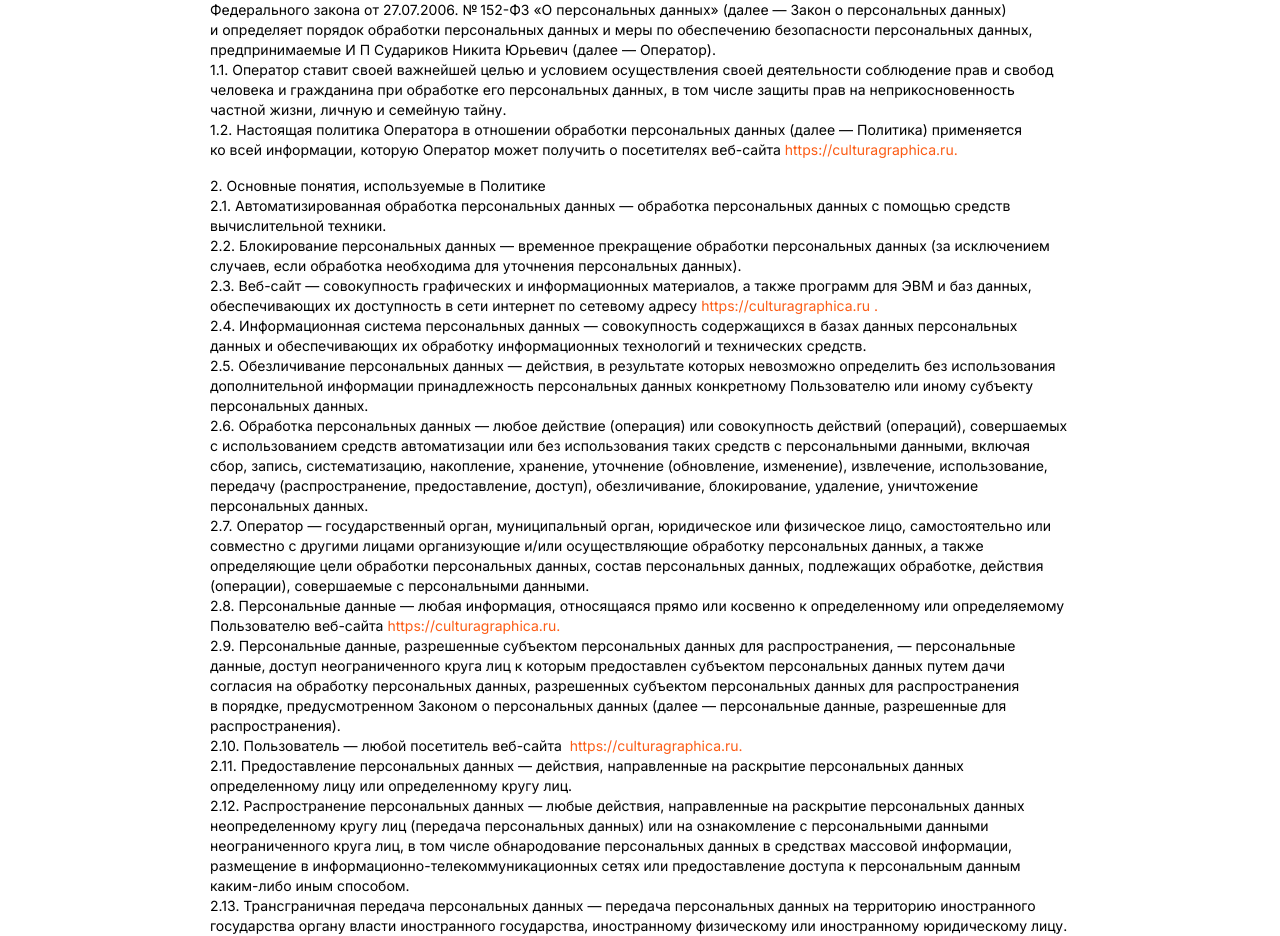
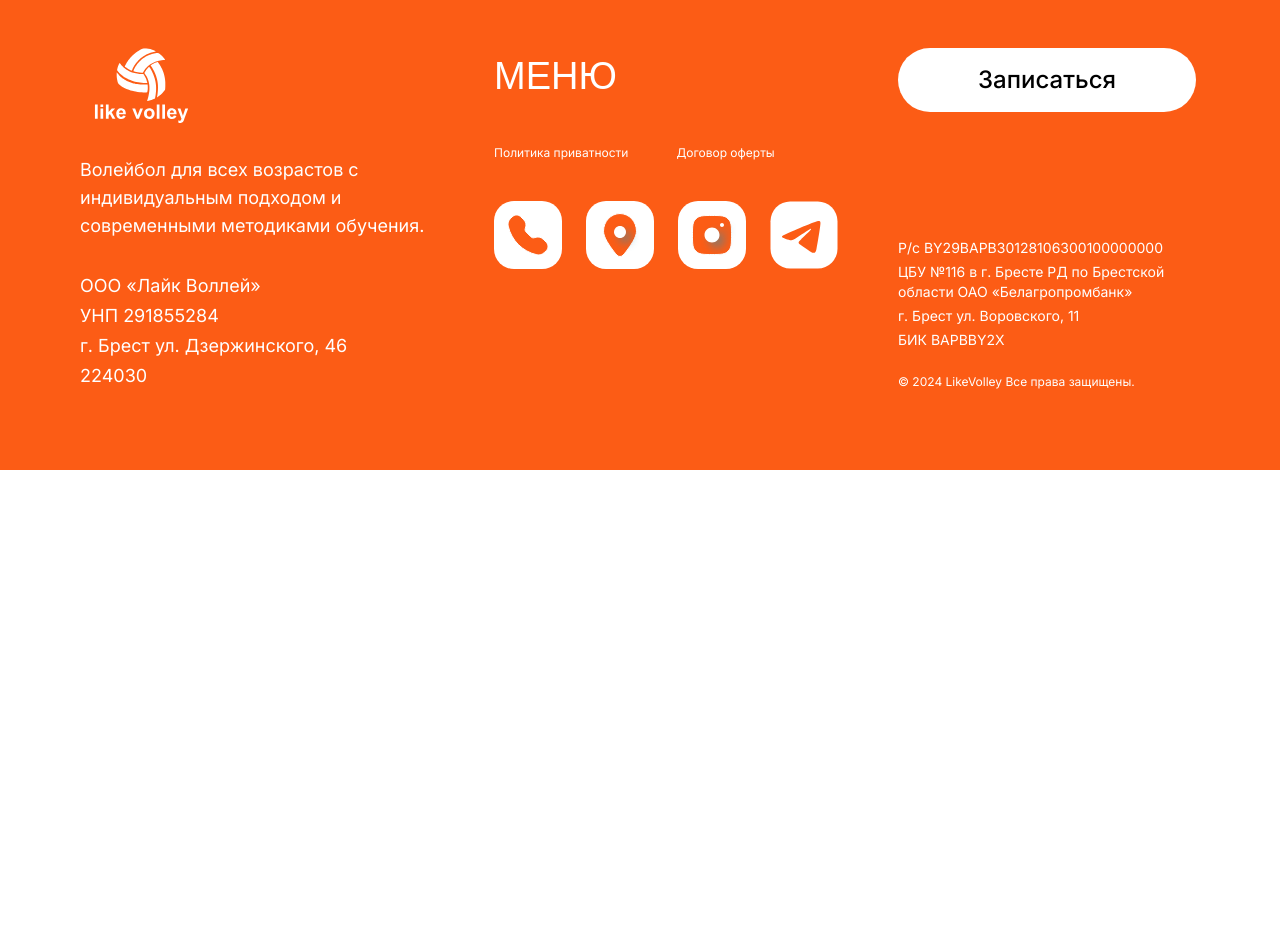
Before and after one commit to evgeniyworkbel/like-volley, a Next.js app: page /policy in a window 1280 px wide. Shown: the part 196-1132 px from the top of the page. After the commit the page ends 800 px from the top, so only its background shows below. Built offline with nearby package versions, Linux system fonts and the light colour scheme; a web font is replaced by a local one.

Commit message:
fix(widgets): remove text of policy

```diff
--- a/src/app/(main)/policy/page.tsx
+++ b/src/app/(main)/policy/page.tsx
@@ -1,111 +1,8 @@
 export default function Policy() {
   return (
     <article>
-      <h1 className="text-center text-2xl font-extrabold">
-        Политика в отношении обработки персональных данных
-      </h1>
-      <section className="flex flex-col items-center p-5 text-sm">
-        <ol className="xl:max-w-[860px]">
-          <li>
-            1. Общие положения Настоящая политика обработки персональных данных составлена
-            в соответствии с требованиями Федерального закона от 27.07.2006. № 152-ФЗ
-            «О персональных данных» (далее — Закон о персональных данных) и определяет порядок
-            обработки персональных данных и меры по обеспечению безопасности персональных данных,
-            предпринимаемые И П Судариков Никита Юрьевич (далее — Оператор).
-          </li>
-          <li>
-            1.1. Оператор ставит своей важнейшей целью и условием осуществления своей деятельности
-            соблюдение прав и свобод человека и гражданина при обработке его персональных данных,
-            в том числе защиты прав на неприкосновенность частной жизни, личную и семейную тайну.
-          </li>
-          <li className="pb-4">
-            1.2. Настоящая политика Оператора в отношении обработки персональных данных (далее —
-            Политика) применяется ко всей информации, которую Оператор может получить о посетителях
-            веб-сайта
-            <span className="text-accent-orange">&nbsp;https://culturagraphica.ru.</span>
-          </li>
-          <li>2. Основные понятия, используемые в Политике</li>
-          <li>
-            2.1. Автоматизированная обработка персональных данных — обработка персональных данных
-            с помощью средств вычислительной техники.
-          </li>
-          <li>
-            2.2. Блокирование персональных данных — временное прекращение обработки персональных
-            данных (за исключением случаев, если обработка необходима для уточнения персональных
-            данных).
-          </li>
-          <li>
-            2.3. Веб-сайт — совокупность графических и информационных материалов, а также программ
-            для ЭВМ и баз данных, обеспечивающих их доступность в сети интернет по сетевому адресу
-            <span className="text-accent-orange">&nbsp;https://culturagraphica.ru .</span>
-          </li>
-          <li>
-            2.4. Информационная система персональных данных — совокупность содержащихся в базах
-            данных персональных данных и обеспечивающих их обработку информационных технологий
-            и технических средств.
-          </li>
-          <li>
-            2.5. Обезличивание персональных данных — действия, в результате которых невозможно
-            определить без использования дополнительной информации принадлежность персональных
-            данных конкретному Пользователю или иному субъекту персональных данных.
-          </li>
-          <li>
-            2.6. Обработка персональных данных — любое действие (операция) или совокупность действий
-            (операций), совершаемых с использованием средств автоматизации или без использования
-            таких средств с персональными данными, включая сбор, запись, систематизацию, накопление,
-            хранение, уточнение (обновление, изменение), извлечение, использование, передачу
-            (распространение, предоставление, доступ), обезличивание, блокирование, удаление,
-            уничтожение персональных данных.
-          </li>
-          <li>
-            2.7. Оператор — государственный орган, муниципальный орган, юридическое или физическое
-            лицо, самостоятельно или совместно с другими лицами организующие и/или осуществляющие
-            обработку персональных данных, а также определяющие цели обработки персональных данных,
-            состав персональных данных, подлежащих обработке, действия (операции), совершаемые
-            с персональными данными.
-          </li>
-          <li>
-            2.8. Персональные данные — любая информация, относящаяся прямо или косвенно
-            к определенному или определяемому Пользователю веб-сайта
-            <span className="text-accent-orange">&nbsp;https://culturagraphica.ru.</span>
-          </li>
-          <li>
-            2.9. Персональные данные, разрешенные субъектом персональных данных для
-            распространения, — персональные данные, доступ неограниченного круга лиц к которым
-            предоставлен субъектом персональных данных путем дачи согласия на обработку персональных
-            данных, разрешенных субъектом персональных данных для распространения в порядке,
-            предусмотренном Законом о персональных данных (далее — персональные данные, разрешенные
-            для распространения).
-          </li>
-          <li>
-            2.10. Пользователь — любой посетитель веб-сайта{" "}
-            <span className="text-accent-orange">&nbsp;https://culturagraphica.ru.</span>
-          </li>
-          <li>
-            2.11. Предоставление персональных данных — действия, направленные на раскрытие
-            персональных данных определенному лицу или определенному кругу лиц.
-          </li>
-          <li>
-            2.12. Распространение персональных данных — любые действия, направленные на раскрытие
-            персональных данных неопределенному кругу лиц (передача персональных данных) или
-            на ознакомление с персональными данными неограниченного круга лиц, в том числе
-            обнародование персональных данных в средствах массовой информации, размещение
-            в информационно-телекоммуникационных сетях или предоставление доступа к персональным
-            данным каким-либо иным способом.
-          </li>
-          <li>
-            2.13. Трансграничная передача персональных данных — передача персональных данных
-            на территорию иностранного государства органу власти иностранного государства,
-            иностранному физическому или иностранному юридическому лицу.
-          </li>
-          <li>
-            2.14. Уничтожение персональных данных — любые действия, в результате которых
-            персональные данные уничтожаются безвозвратно с невозможностью дальнейшего
-            восстановления содержания персональных данных в информационной системе персональных
-            данных и/или уничтожаются материальные носители персональных данных.
-          </li>
-        </ol>
-      </section>
+      <h1 className="text-center text-2xl font-extrabold"></h1>
+      <section className="flex flex-col items-center p-5 text-sm"></section>
     </article>
   );
 }
```
